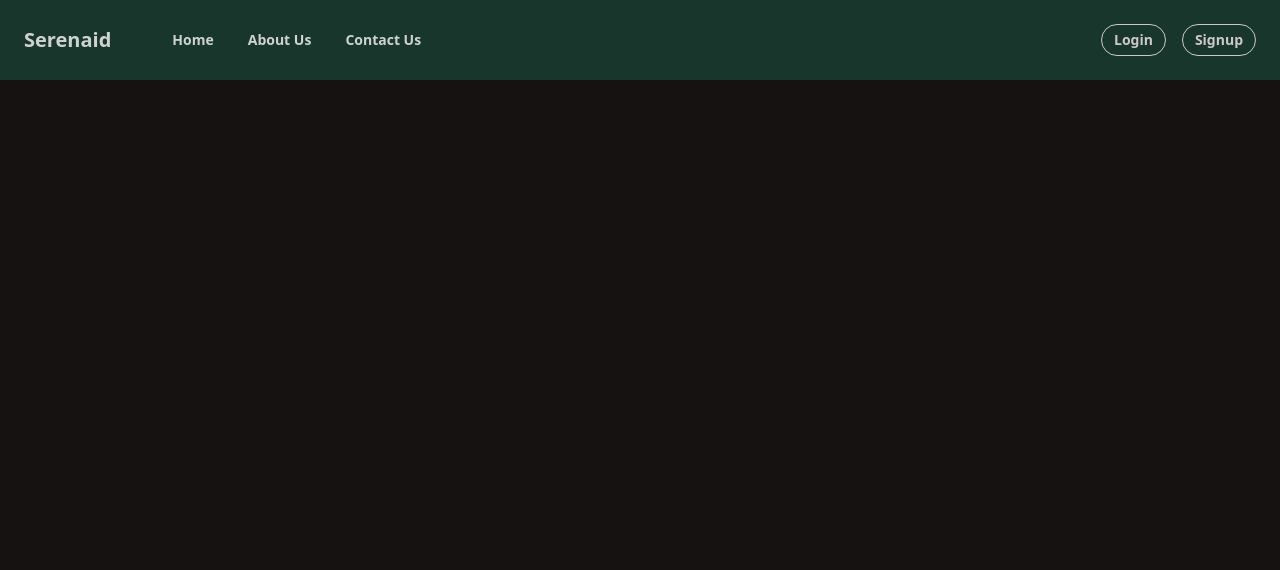
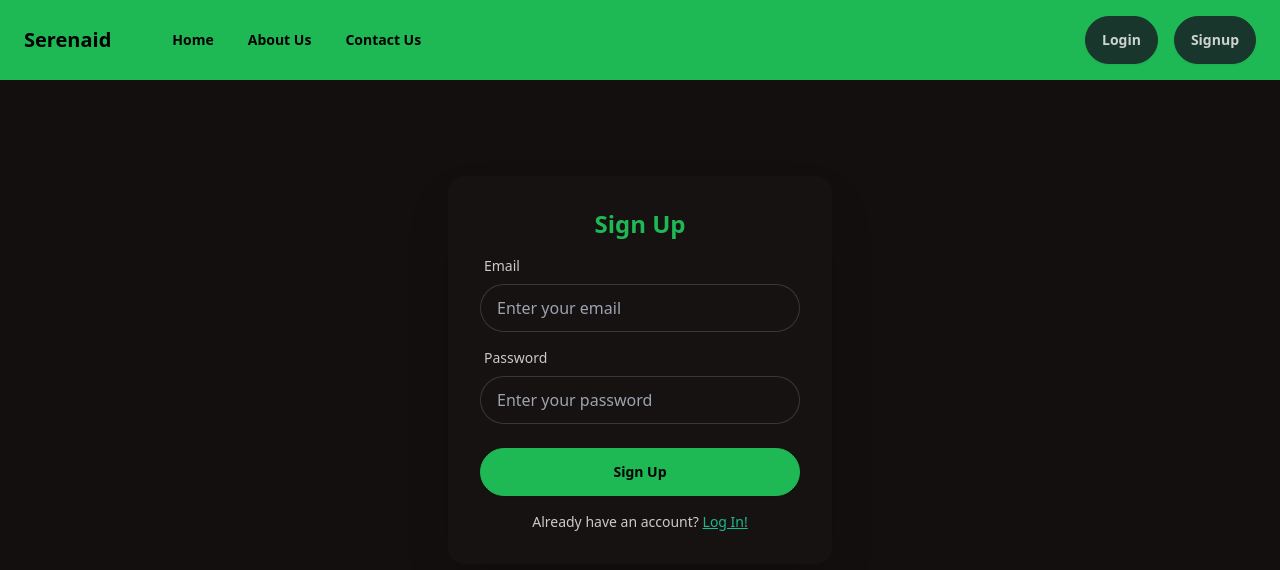
Before and after one commit to Parvesh2005/Serenaid, a React (Vite) app in the folder frontend/: page /signup in a window 1280 px wide. Shown: the top 570 px of the page. Built offline with nearby package versions, Linux system fonts and the light colour scheme; no server answers.

Commit message:
log in and sign up

```diff
--- a/frontend/package.json
+++ b/frontend/package.json
@@ -10,6 +10,7 @@
     "preview": "vite preview"
   },
   "dependencies": {
+    "@supabase/supabase-js": "^2.50.2",
     "react": "^19.1.0",
     "react-dom": "^19.1.0",
     "react-hot-toast": "^2.5.2",
--- a/frontend/src/App.jsx
+++ b/frontend/src/App.jsx
@@ -1,7 +1,10 @@
 import React from "react";
 import Navbar from "./components/NavBar";
+import Signup from "./pages/Signup";
 import Home from "./pages/home";
 import { BrowserRouter as Router, Routes, Route } from "react-router-dom";
+import Dashboard from "./pages/dashboard";
+import Signin from "./pages/Signin";
 
 const App = () => {
   return (
@@ -9,6 +12,9 @@ const App = () => {
       <Navbar />
       <Routes>
         <Route path="/" element={<Home />} />
+        <Route path="/signup" element={<Signup />} />
+        <Route path="/login" element={<Signin />} />
+        <Route path="/dashboard" element={<Dashboard />} />
       </Routes>
     </>
   );
--- a/frontend/src/components/NavBar.jsx
+++ b/frontend/src/components/NavBar.jsx
@@ -2,7 +2,7 @@ import { Link } from "react-router-dom";
 
 const Navbar = () => {
   return (
-    <div className="navbar bg-neutral text-neutral-content">
+    <div className="navbar bg-primary text-primary-content">
       <div className="flex-1">
         <Link to="/" className="text-xl font-bold mr-6 hover:text-green-300 px-4">
           Serenaid
@@ -21,10 +21,10 @@ const Navbar = () => {
       </div>
 
       <div className="flex gap-4 px-4">
-        <Link to="/login" className="btn btn-sm btn-outline">
+        <Link to="/login" className="btn btm-nav-label btn-neutral">
           Login
         </Link>
-        <Link to="/signup" className="btn btn-sm btn-outline">
+        <Link to="/signup" className="btn btm-nav-label btn-neutral">
           Signup
         </Link>
       </div>
--- /dev/null
+++ b/frontend/src/context/AuthContex.jsx
@@ -0,0 +1,73 @@
+import { createContext, useEffect, useState, useContext } from "react";
+import { supabase } from "../supabaseClient";
+
+const AuthContext = createContext();
+
+export const AuthContextProvider = ({children}) => {
+    const [session, setSession] = useState(undefined);
+
+    // Sign up
+    const signUpNewUser = async (email, password) => {
+        const {data, error} = await supabase.auth.signUp({
+            email: email,
+            password: password
+        })
+
+        if (error) {
+            console.error("there was a problem signing up", error);
+            return {success: false, error};
+        }
+
+        return {success: true, data};
+    }
+
+    // Sign In
+    const signInUser = async (email, password) => {
+        try {
+            const {data, error} = await supabase.auth.signInWithPassword({
+                email: email,
+                password: password
+            })
+
+            if(error) {
+                console.error("sign in error occured", error);
+                return {success: false, error: error.message};
+            }
+
+            console.log("sign-in success: ", data);
+
+            return {success: true, data};
+        } catch (error) {
+            console.error("an error occured", error);
+        }
+    }
+
+    useEffect(() => {
+        supabase.auth.getSession().then(({data: {session}}) => {
+            setSession(session);
+        })
+
+        supabase.auth.onAuthStateChange((_event, session) => {
+            setSession(session);
+        })
+    }, [])
+
+    // Sign Out
+    const signOut = () => {
+        const {error} = supabase.auth.signOut();
+
+        if (error) {
+            console.error("there was a problem signing out", error);
+        }
+    }
+
+    return (
+        <AuthContext.Provider  value = {{session, signUpNewUser, signOut, signInUser}}>
+            {children}
+        </AuthContext.Provider>
+    )
+}
+
+export const UserAuth = () => {
+    return useContext(AuthContext);
+}
--- a/frontend/src/main.jsx
+++ b/frontend/src/main.jsx
@@ -4,12 +4,15 @@ import './index.css'
 import App from './App.jsx'
 import { BrowserRouter } from "react-router"
 import { Toaster } from "react-hot-toast"
+import { AuthContextProvider } from './context/AuthContex.jsx'
 
 createRoot(document.getElementById('root')).render(
   <StrictMode>
-    <BrowserRouter>
-      <App />
-      <Toaster />
-    </BrowserRouter>
+    <AuthContextProvider>
+      <BrowserRouter>
+        <App />
+        <Toaster />
+      </BrowserRouter>
+    </AuthContextProvider>
   </StrictMode>,
 )
--- /dev/null
+++ b/frontend/src/pages/Signin.jsx
@@ -0,0 +1,83 @@
+import { useState } from "react";
+import { Link, Navigate, useNavigate } from "react-router-dom";
+import { UserAuth } from "../context/AuthContex";
+
+const Signin = () => {
+  const [email, setEmail] = useState("");
+  const [password, setPassword] = useState("");
+  const [error, setError] = useState("");
+  const [loading, setLoading] = useState();
+
+  const navigate = useNavigate();
+
+  const { session, signInUser } = UserAuth();
+  console.log(session);
+
+  const handleSignIn = async (e) => {
+    e.preventDefault();
+    setLoading(true);
+
+    try {
+      const result = await signInUser(email, password);
+
+      if (result.success) {
+        navigate('/dashboard');
+      }
+    } catch(error) {
+      setError("An error occured")
+    } finally {
+      setLoading(false);
+    }
+  }
+
+  return (
+    <div className="py-24 bg-base-200 flex items-center justify-center">
+      <div className="card w-full max-w-sm shadow-2xl bg-base-100">
+        <form onSubmit = {handleSignIn} className="card-body">
+          <h2 className="text-2xl font-bold text-center text-primary">Log In</h2>
+
+          <div className="form-control">
+            <label className="label">
+              <span className="label-text">Email</span>
+            </label>
+            <input
+              onChange = {(e) => setEmail(e.target.value)}
+              type="email"
+              placeholder="Enter your email"
+              className="input input-bordered"
+              required
+            />
+          </div>
+
+          <div className="form-control">
+            <label className="label">
+              <span className="label-text">Password</span>
+            </label>
+            <input
+              onChange = {(e) => setPassword(e.target.value)}
+              type="password"
+              placeholder="Enter your password"
+              className="input input-bordered"
+              required
+            />
+          </div>
+
+          <div className="form-control mt-4">
+            <button type = "submit" disabled = {loading} className="btn btn-primary">Log In</button>
+          </div>
+
+          {error && <p className = "text-red-600 text-center pt-4"> {error} </p>}
+
+          <p className="text-sm text-center mt-2">
+            Don't have an account?{" "}
+            <Link to="/signup" className="link link-secondary">
+              Sign Up!
+            </Link>
+          </p>
+        </form>
+      </div>
+    </div>
+  );
+};
+
+export default Signin;
--- /dev/null
+++ b/frontend/src/pages/Signup.jsx
@@ -0,0 +1,83 @@
+import { useState } from "react";
+import { Link, Navigate, useNavigate } from "react-router-dom";
+import { UserAuth } from "../context/AuthContex";
+
+const Signup = () => {
+  const [email, setEmail] = useState("");
+  const [password, setPassword] = useState("");
+  const [error, setError] = useState("");
+  const [loading, setLoading] = useState();
+
+  const navigate = useNavigate();
+
+  const { session, signUpNewUser } = UserAuth();
+  console.log(session);
+
+  const handleSignUp = async (e) => {
+    e.preventDefault();
+    setLoading(true);
+
+    try {
+      const result = await signUpNewUser(email, password);
+
+      if (result.success) {
+        navigate('/dashboard');
+      }
+    } catch(error) {
+      setError("An error occured")
+    } finally {
+      setLoading(false);
+    }
+  }
+
+  return (
+    <div className="py-24 bg-base-200 flex items-center justify-center">
+      <div className="card w-full max-w-sm shadow-2xl bg-base-100">
+        <form onSubmit = {handleSignUp} className="card-body">
+          <h2 className="text-2xl font-bold text-center text-primary">Sign Up</h2>
+
+          <div className="form-control">
+            <label className="label">
+              <span className="label-text">Email</span>
+            </label>
+            <input
+              onChange = {(e) => setEmail(e.target.value)}
+              type="email"
+              placeholder="Enter your email"
+              className="input input-bordered"
+              required
+            />
+          </div>
+
+          <div className="form-control">
+            <label className="label">
+              <span className="label-text">Password</span>
+            </label>
+            <input
+              onChange = {(e) => setPassword(e.target.value)}
+              type="password"
+              placeholder="Enter your password"
+              className="input input-bordered"
+              required
+            />
+          </div>
+
+          <div className="form-control mt-4">
+            <button type = "submit" disabled = {loading} className="btn btn-primary">Sign Up</button>
+          </div>
+
+          {error && <p className = "text-red-600 text-center pt-4"> {error} </p>}
+
+          <p className="text-sm text-center mt-2">
+            Already have an account?{" "}
+            <Link to="/login" className="link link-secondary">
+              Log In!
+            </Link>
+          </p>
+        </form>
+      </div>
+    </div>
+  );
+};
+
+export default Signup;
--- /dev/null
+++ b/frontend/src/pages/dashboard.jsx
@@ -0,0 +1,30 @@
+import { useNavigate } from "react-router";
+import { UserAuth } from "../context/AuthContex"
+
+const Dashboard = () => {
+    const {session, signOut} = UserAuth();
+    const navigate = useNavigate();
+
+    const handleSignOut = async (e) => {
+        e.preventDefault();
+
+        try {
+            await signOut();
+            navigate('/');
+        } catch (error) {
+            console.error(error);
+        }
+    }
+
+    console.log(session);
+
+    return <div className = "h-screen flex items-center justify-center">
+        <h1>Dashboard</h1>
+        <h2>Welcome, {session?.user?.email} </h2>
+        <div>
+            <button onClick = {handleSignOut} className = "btn btn-primary">Sign Out</button>
+        </div>
+    </div>
+}
+
+export default Dashboard;
--- /dev/null
+++ b/frontend/src/supabaseClient.js
@@ -0,0 +1,6 @@
+import { createClient } from "@supabase/supabase-js";
+
+const supabaseUrl = import.meta.env.VITE_SUPABASE_URL;
+const supabaseAnonKey = import.meta.env.VITE_SUPABASE_ANON_KEY;
+
+export const supabase = createClient(supabaseUrl, supabaseAnonKey);
```
Also changed, not shown: 1 other file (tests, documents, lock files or other folders).
